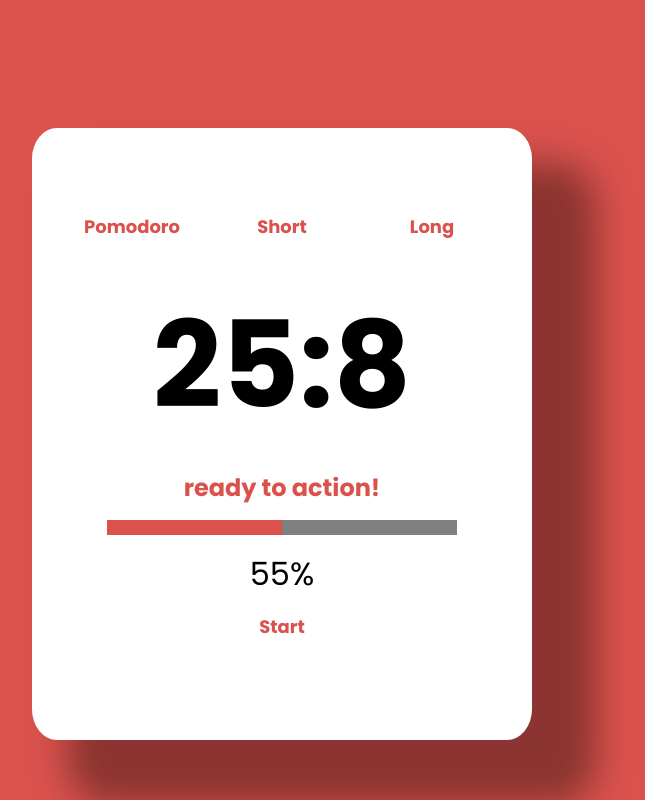
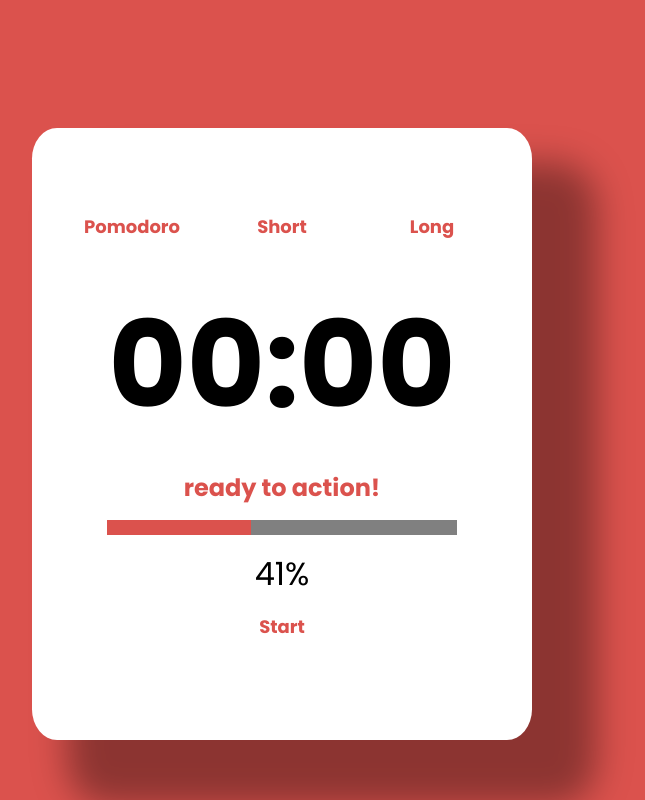
Before and after one commit to DevCat2001/PomodoroApp, a plain HTML site: page index.html in a window 1280 px wide. Shown: the whole page, without its empty margins (358-1003 px from the left). Drawn offline with Linux system fonts and the light colour scheme.

Commit message:
fixed progress bar

```diff
--- a/assets/css/style.css
+++ b/assets/css/style.css
@@ -63,7 +63,7 @@ body{
     margin: auto;
     background: grey;
 }
-.progress-bar .progress{
+#progress{
     background: var(--primary-normal);
     height: 100%;
 }
--- a/assets/js/app.js
+++ b/assets/js/app.js
@@ -2,8 +2,8 @@ document.addEventListener('DOMContentLoaded', () => {
     console.log('dom content loaded!');
 
     let p = new Pomodoro();
-    let d = new Pomodoro(5,5,6);
-    p.countAtZero(25,13);
+    //p.countAtZero(25,13);
+    p.setPercentage(41);
 
 
 });
@@ -16,7 +16,7 @@ class Pomodoro{
 
         this.setTime('00:00');
         this.setAction('ready to action!')
-        this.setPercentage(55);
+        this.setPercentage(0);
     }
 
     setTime(timeStamp){
@@ -33,11 +33,11 @@ class Pomodoro{
         percentage=percentage.toString();
 
         let percentage_position = document.querySelector('#percentage');
-        let progress_bar = document.querySelector('.progress');
+        let progress_bar = document.querySelector('#progress');
 
-        progress_bar.style.width = percentage;
+        percentage = `${percentage}%`
 
-        percentage = percentage+'%';
+        progress_bar.setAttribute('style', `width: ${percentage};`);
         percentage_position.innerHTML = percentage;
     }
 
@@ -47,6 +47,9 @@ class Pomodoro{
         sec = sec - (min*60);
         time = `${min}:${sec}`
         this.setTime(time);
+        /*this.setPercentage(
+            percentageCalc(time)
+        );*/
     }
 
     countAtZero(minute,seconds){
--- a/index.html
+++ b/index.html
@@ -21,7 +21,7 @@
        <div id="time"></div>
        <div id="action">Pomodoro</div>
        <div class="progress-bar">
-           <div class="progress" style="width: 50%;"></div>
+           <div id="progress"></div>
        </div>
        <div id="percentage">44%</div>
        <span class="button" id="start">Start</span>
```
